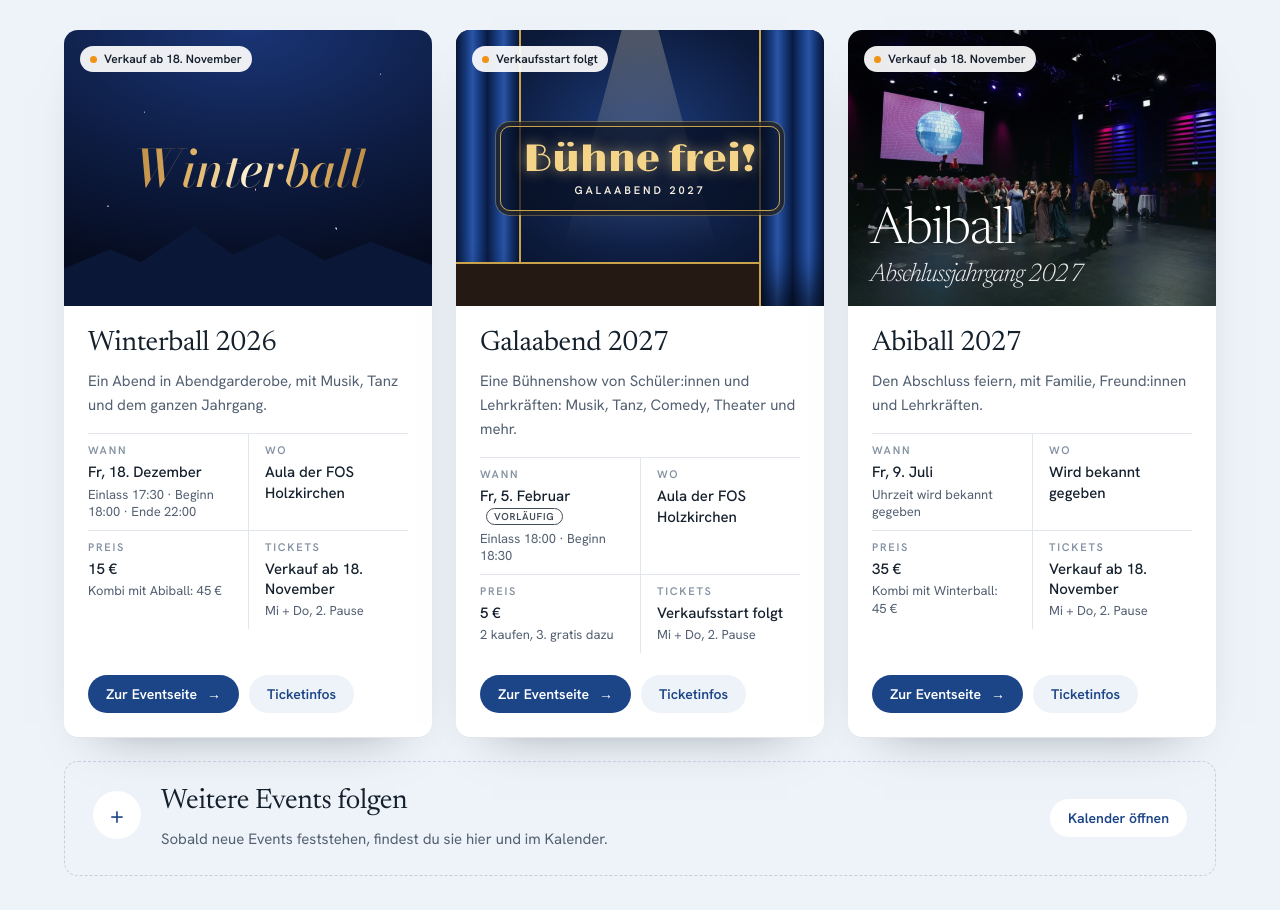
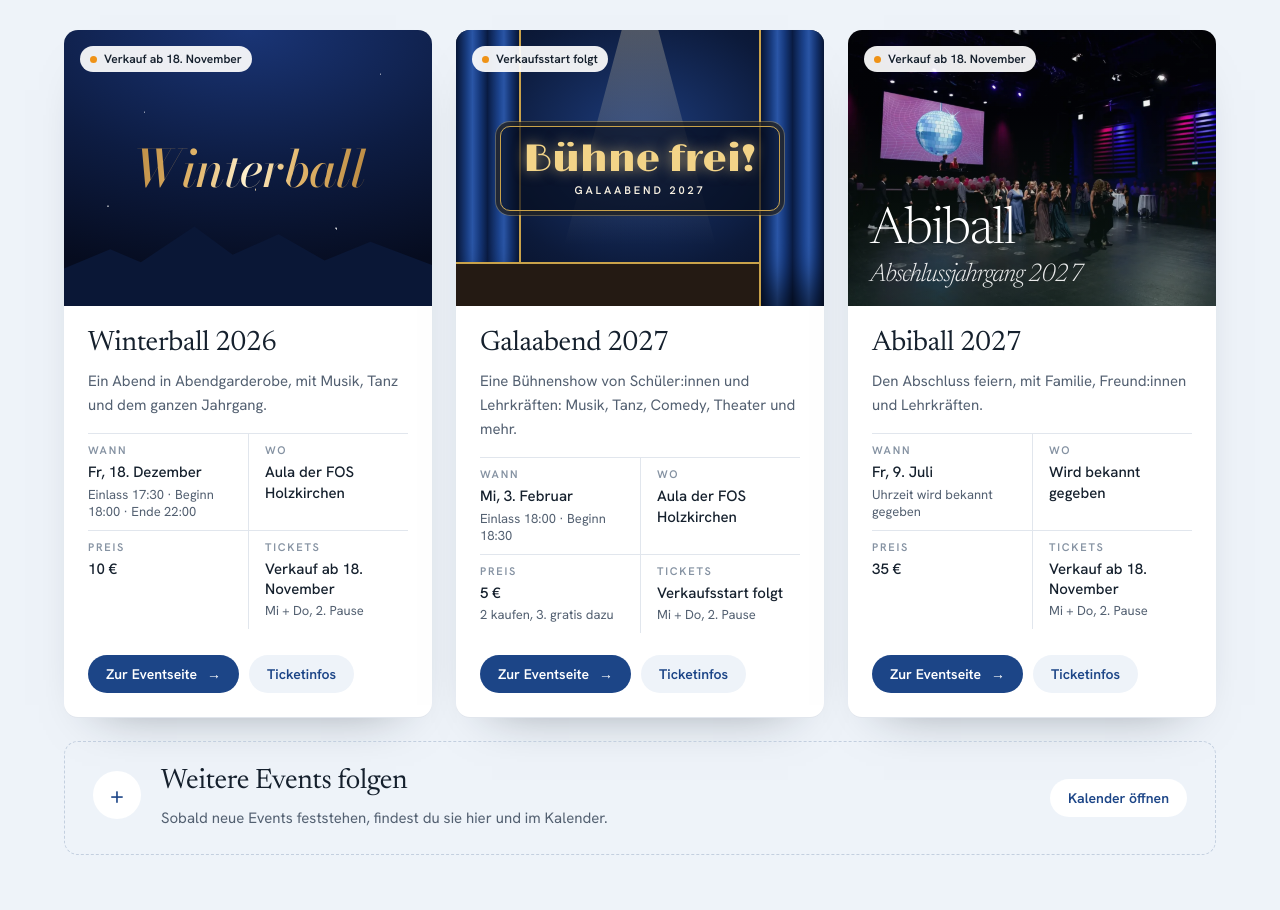
Before and after one commit to JoshuaHerdt/winterball-fos, a plain HTML site: page index.html in a window 1280 px wide. Shown: the part 1221-2131 px from the top of the page. Drawn offline with Linux system fonts and the light colour scheme.

Commit message:
Kombiticket entfernt, Winterball 10 €, Galaabend am Mi, 3. Februar 2027
Co-Authored-By: Claude Opus 5.5 <noreply@anthropic.com>

```diff
--- a/index.html
+++ b/index.html
@@ -511,10 +511,9 @@ const CONFIG = {
       ort: "Aula der FOS Holzkirchen",
       ortZusatz: "Jörg-Hube-Straße 2, 83607 Holzkirchen",
       preise: [                                    // erster Eintrag = Preis in den Eckdaten
-        { label: "Ticket", preis: "15 €" },
-        { label: "Kombiticket Winterball + Abiball", preis: "45 €", hinweis: "Für beide Abende, du sparst 5 €" }
+        { label: "Ticket", preis: "10 €" }
       ],
-      preisInfo: "Kombi mit Abiball: 45 €",        // kleine Zeile unter dem Preis in den Eckdaten
+      preisInfo: "",                               // kleine Zeile unter dem Preis in den Eckdaten (leer = keine)
       kontingent: null,                            // { gesamt: 300, verkauft: 120 } – nur echte Zahlen
       verkaufAb: "2026-11-18",                     // Verkaufsstart in der Pause (null = steht noch nicht fest)
                                                    // Status und Text stellen sich daraus automatisch ein
@@ -533,11 +532,10 @@ const CONFIG = {
       jahr: "2027",
       kicker: "Die Bühnenshow im Februar",
       tagline: "Eine Bühnenshow von Schüler:innen und Lehrkräften: Musik, Tanz, Comedy, Theater und mehr.",
-      start: "2027-02-05T18:00:00",                // Einlass
-      ende: "2027-02-05T22:00:00",
-      datumText: "Fr, 5. Februar 2027",
-      datumKurz: "05.02.2027",
-      vorlaeufig: true,                            // Termin noch nicht endgültig (wird als „vorläufig“ angezeigt)
+      start: "2027-02-03T18:00:00",                // Einlass
+      ende: "2027-02-03T22:00:00",
+      datumText: "Mi, 3. Februar 2027",
+      datumKurz: "03.02.2027",
       zeitText: "Einlass 18:00 · Beginn 18:30",
       ort: "Aula der FOS Holzkirchen",
       ortZusatz: "Jörg-Hube-Straße 2, 83607 Holzkirchen",
@@ -585,7 +583,7 @@ const CONFIG = {
         ["Was kostet ein Ticket?",
          "Ein Ticket kostet 5 €. Wer zwei Tickets kauft, bekommt ein drittes gratis dazu. Das Gratisticket ist für eine Person von außerhalb der Schule gedacht, zum Beispiel Familie oder Freunde."],
         ["Steht der Termin schon fest?",
-         "Geplant ist Freitag, der 5. Februar 2027. Der Termin ist noch vorläufig. Sobald er endgültig feststeht, steht es hier und auf Instagram."],
+         "Ja, der Galaabend ist am Mittwoch, 3. Februar 2027, in der Aula. Einlass ist um 18:00 Uhr, los geht es um 18:30 Uhr."],
         ["Ab wann gibt es Tickets?",
          "Der Verkaufsstart steht noch nicht fest. Dann gibt es die Tickets Mittwoch und Donnerstag in der 2. Pause im Aufenthaltsraum, bezahlt wird bar. Wir geben den Start hier und auf Instagram bekannt."],
         ["Gibt es feste Sitzplätze?",
@@ -613,10 +611,9 @@ const CONFIG = {
       ortZusatz: "",
       abimotto: "",                                // Abimotto (leer = ausgeblendet)
       preise: [
-        { label: "Ticket", preis: "35 €" },
-        { label: "Kombiticket Winterball + Abiball", preis: "45 €", hinweis: "Für beide Abende, du sparst 5 €" }
+        { label: "Ticket", preis: "35 €" }
       ],
-      preisInfo: "Kombi mit Winterball: 45 €",
+      preisInfo: "",
       kontingent: null,
       verkaufAb: "2026-11-18",
       dresscode: "Abendgarderobe",
@@ -638,7 +635,7 @@ const CONFIG = {
     ["Wo gibt es die Tickets?",
      "Ab dem 18. November Mittwoch und Donnerstag in der 2. Pause im Aufenthaltsraum. Du zahlst bar und bekommst dein Ticket direkt auf Papier. Am Einlass zeigst du es vor."],
     ["Was kosten die Tickets?",
-     "Ein Ticket für den Winterball kostet 15 €, für den Abiball 35 €. Mit dem Kombiticket für beide Abende zahlst du 45 € und sparst 5 €."],
+     "Ein Ticket für den Winterball kostet 10 €, für den Abiball 35 €."],
     ["Wo findet das Event statt?",
      "Winterball und Galaabend finden in der Aula der FOS Holzkirchen statt (Jörg-Hube-Straße 2, 83607 Holzkirchen). Den Ort für den Abiball geben wir rechtzeitig hier auf der Seite bekannt."],
     ["Brauche ich einen Ausweis?",
```
Also changed, not shown: abiball/index.html (+10 -13 lines), datenschutz/index.html (+10 -13 lines), galaabend/anmeldung/index.html (+10 -13 lines), galaabend/index.html (+10 -13 lines), impressum/index.html (+10 -13 lines), winterball/index.html (+10 -13 lines), og/galaabend.jpg.
